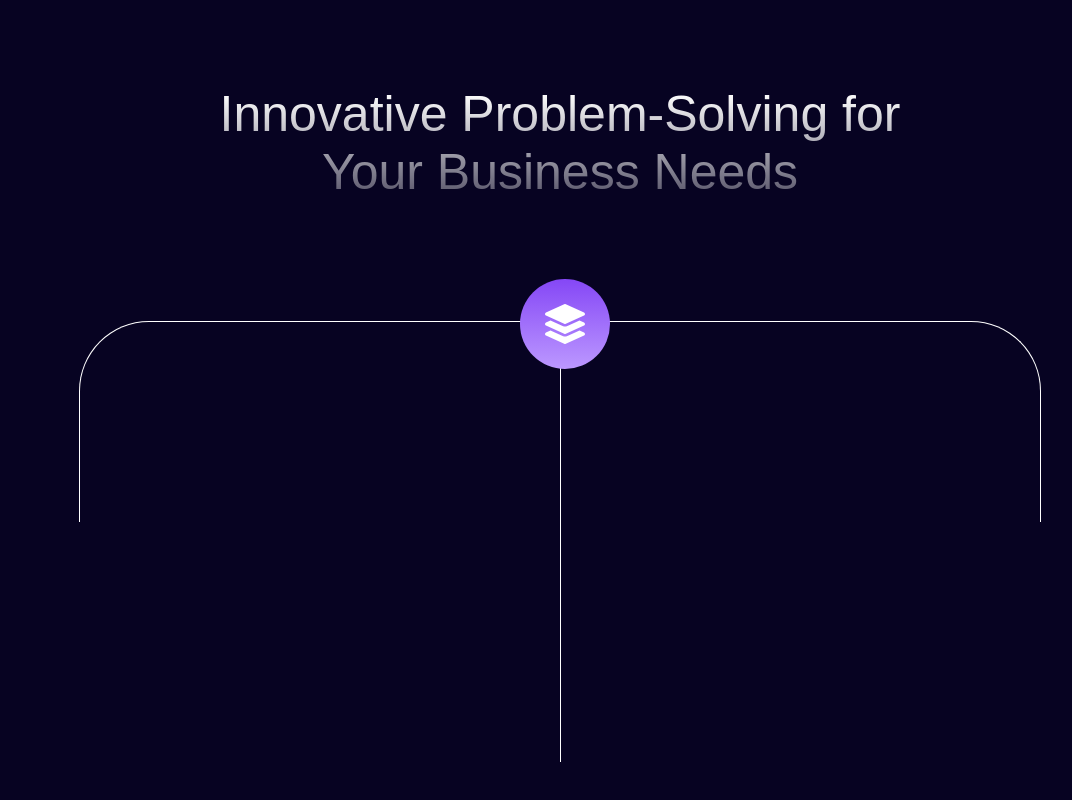
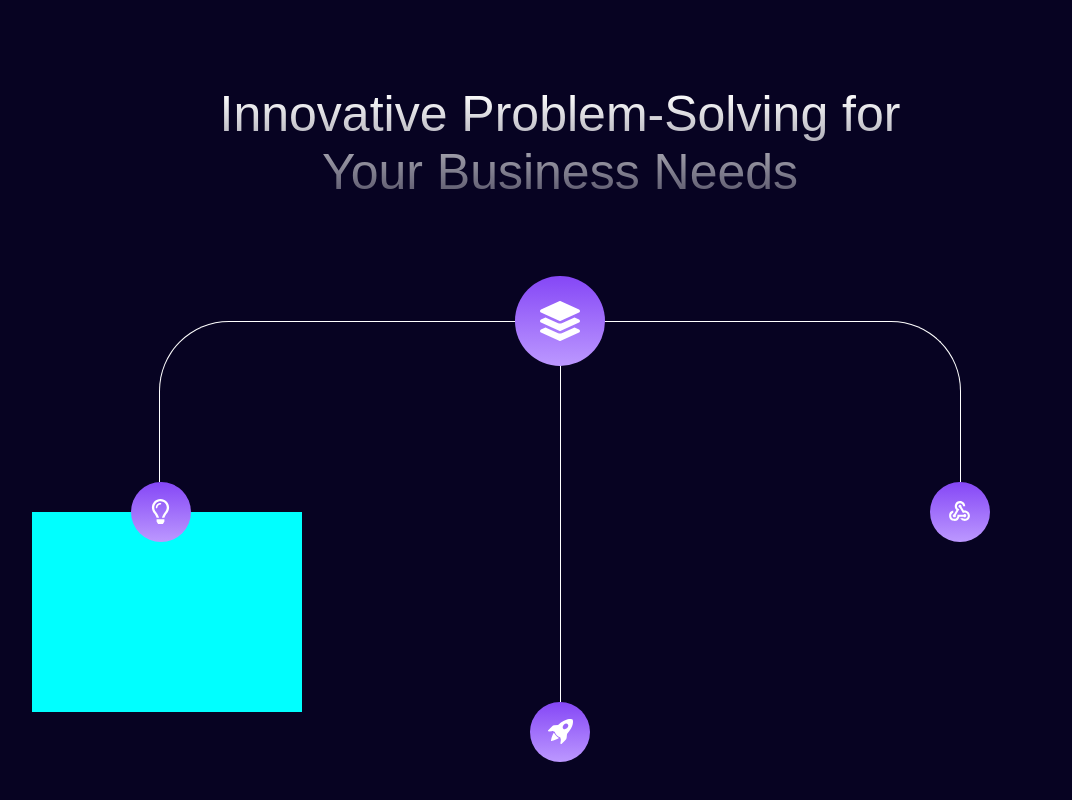
Before and after one commit to Vitalina-Korchova/landing-page, a React (Vite) app: page / in a window 1280 px wide. Shown: the part 813-1613 px from the top of the page, without its empty margins (80-1152 px from the left). Before the commit the page ends 1575 px from the top, so only its background shows below. Built offline with nearby package versions, Linux system fonts and the light colour scheme; a web font is replaced by a local one.

Commit message:
going on develop  benefits section

```diff
--- a/src/components/BenefitsSection.tsx
+++ b/src/components/BenefitsSection.tsx
@@ -1,4 +1,7 @@
 import { FaLayerGroup } from "react-icons/fa";
+import { FaRegLightbulb } from "react-icons/fa";
+import { BsRocketTakeoffFill } from "react-icons/bs";
+import { MdOutlineWebhook } from "react-icons/md";
 
 export default function BenefitsSection() {
   return (
@@ -9,14 +12,35 @@ export default function BenefitsSection() {
           <span>Your Business Needs</span>
         </div>
         <div className="block-section">
-          <div className="block-lines">
-            <div className="long-line"></div>
+          <div className="block-lines-wrapper">
+            <div className="block-lines">
+              <div className="long-line"></div>
+              <div className="circle-center-main">
+                <FaLayerGroup />
+              </div>
+            </div>
           </div>
-          <div className="oval-left"></div>
-          <div className="oval-right"></div>
-          <div className="circle-center-main">
-            <FaLayerGroup />
+          <div className="block-for-circle-cards">
+            <div>
+              <div>
+                <div className="circle-develop">
+                  <FaRegLightbulb />
+                </div>
+                <div className="container-descr-develop"></div>
+              </div>
+              <div className="circle-technologies">
+                <MdOutlineWebhook />
+              </div>
+            </div>
+            <div>
+              <div className="circle-goals">
+                <BsRocketTakeoffFill />
+              </div>
+            </div>
           </div>
+
+          <div className="oval-left-shadow"></div>
+          <div className="oval-right-shadow"></div>
         </div>
       </div>
     </>
--- a/src/styles/partials/benefits-section.scss
+++ b/src/styles/partials/benefits-section.scss
@@ -23,31 +23,28 @@
 
   .block-section {
     position: relative;
+
+    .block-lines-wrapper {
+      margin: 0 30px;
+
       .block-lines {
         display: flex;
         margin: auto;
         background-color: transparent;
-      width: 120vh;
-      height: 25vh;
+        width: 100%;
+        max-width: 800px;
+        height: 20vh;
         border-top-right-radius: 70px;
         border-top-left-radius: 70px;
         border-top: 1px solid white;
         border-left: 1px solid white;
         border-right: 1px solid white;
-    }
 
-    .long-line {
-      display: flex;
-      margin: auto;
-      width: 1px;
-      height: 440px;
-      background-color: white;
-    }
-  }
         .circle-center-main {
           position: absolute;
-    top: -42px;
-    left: 46.5%;
+          top: 0;
+          left: 50%;
+          transform: translate(-50%, -50%);
           background: #8547f6;
           background: linear-gradient(
             180deg,
@@ -61,4 +58,86 @@
           justify-content: center;
           border-radius: 50%;
         }
+
+        .long-line {
+          display: flex;
+          margin: auto;
+          width: 1px;
+          height: 380px;
+          background-color: white;
         }
+      }
+    }
+
+    .block-for-circle-cards {
+      display: flex;
+      margin: auto;
+      flex-direction: column;
+      gap: 50%;
+      background-color: transparent;
+      width: 100%;
+      max-width: 859px;
+      height: 40vh;
+      position: relative;
+      background-color: transparent;
+
+      > div:first-child {
+        display: flex;
+        width: 100%;
+        justify-content: space-between;
+
+        .circle-develop,
+        .circle-technologies {
+          background: #8547f6;
+          background: linear-gradient(
+            180deg,
+            rgba(133, 71, 246, 1) 0%,
+            rgba(188, 152, 255, 1) 100%
+          );
+          font-size: 25px;
+          padding: 15px;
+          display: flex;
+          align-items: center;
+          justify-content: center;
+          border-radius: 50%;
+          height: 30px;
+          width: 30px;
+          z-index: 2;
+          position: relative;
+        }
+
+        .container-descr-develop {
+          z-index: 1;
+          position: absolute;
+          top: 30px;
+          left: -99px;
+          background-color: aqua;
+          width: 270px;
+          height: 200px;
+        }
+      }
+
+      > div:last-child {
+        display: flex;
+        width: 100%;
+        justify-content: center;
+        .circle-goals {
+          background: #8547f6;
+          background: linear-gradient(
+            180deg,
+            rgba(133, 71, 246, 1) 0%,
+            rgba(188, 152, 255, 1) 100%
+          );
+          font-size: 25px;
+          padding: 15px;
+          display: flex;
+          align-items: center;
+          justify-content: center;
+          border-radius: 50%;
+          height: 30px;
+          width: 30px;
+        }
+      }
+    }
+  }
+}
```
Lines whose indentation alone changed are shown as unchanged.
